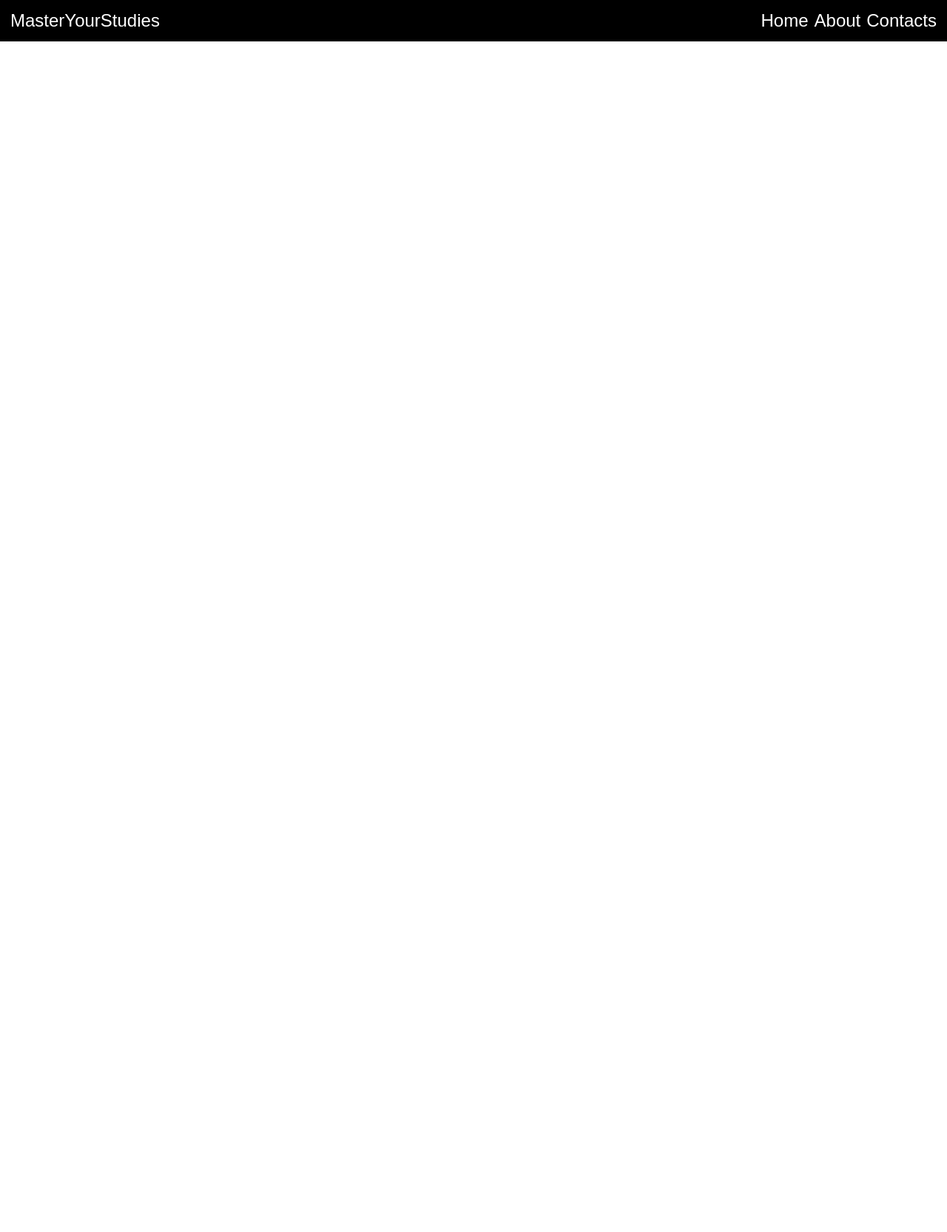
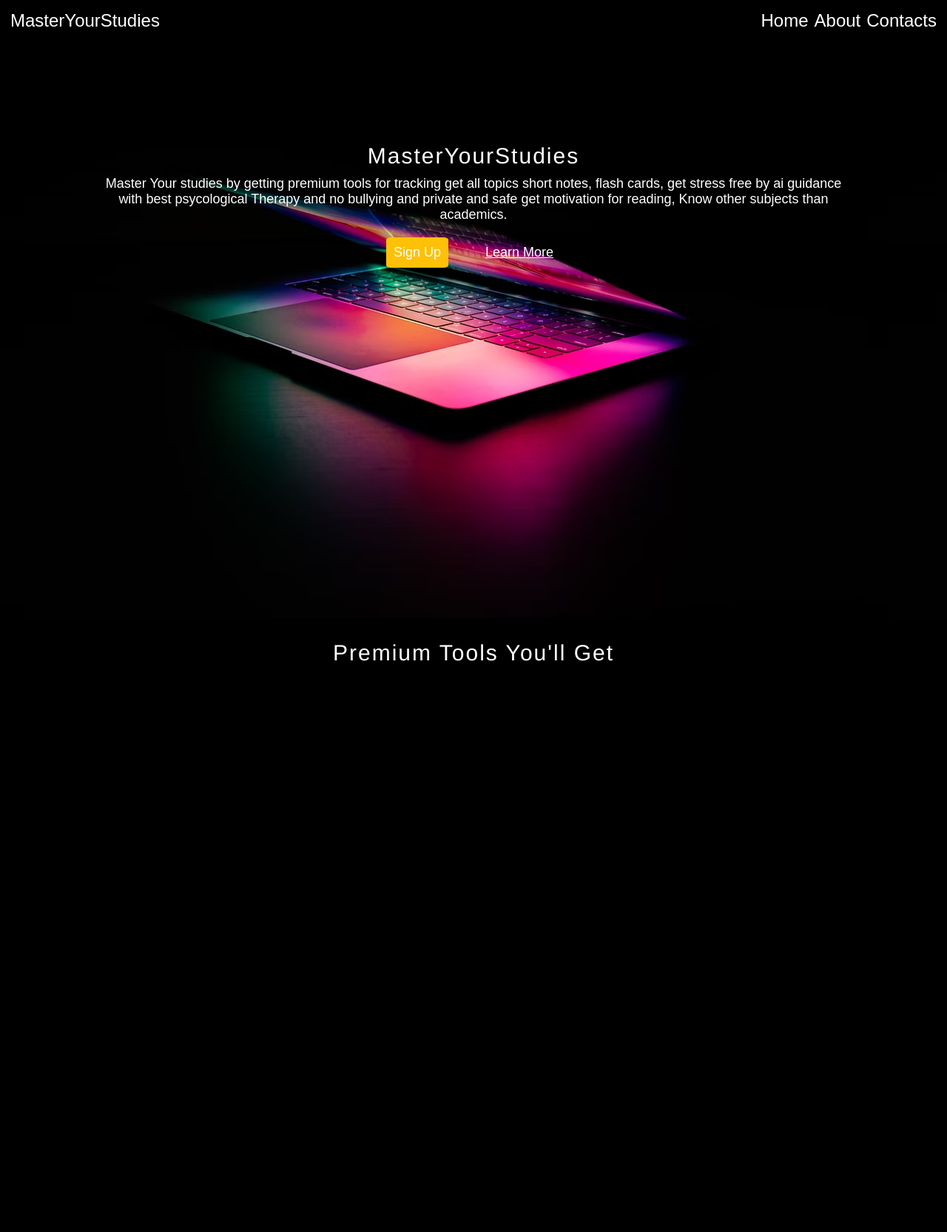
Before and after one commit to YuvrajKumar094/newProjectPrac, a Django app: page / in a window 1280 px wide. Shown: the whole page at 74% size. Before the commit the page ends 56 px from the top, so only its background shows below. Run offline with Django 4.2, Linux system fonts and the light colour scheme.

Commit message:
Made 1st slide for welcoming dummy

```diff
--- a/static/CSS/homeStyle.css
+++ b/static/CSS/homeStyle.css
@@ -1,3 +1,4 @@
+
 *{
     margin: 0;
     padding: 0;
@@ -5,11 +6,16 @@
     font-family:   sans-serif;
     font-size: 18px;
 }
+body{
+    background-color: #000;
+}
 nav{
     display: flex;
     justify-content: space-between;
     background: black;
     padding: 10px;
+    position: sticky;
+    width: 100%;
 
 }
 nav ul{
@@ -27,3 +33,76 @@ nav ul li,span{
 nav ul img{
     height: 100px;
 }
+
+/* main style  */
+
+main{
+    /* top: 55px; */
+    position: relative;
+
+}
+#entryPage{
+    text-align: center;
+    align-items: center;
+    height: 100vh;
+    background: rgba(0, 0, 0, 0.5);
+    background-image:url("../IMG/laptopimg.avif");
+
+}
+
+#MainText{
+    padding: 10%;
+     /* padding-top: 20%; */
+     /* height: 150px; */
+     color: white;
+     /* width: 500px; */
+
+}
+h1{
+    font-family: Helvetica;
+    font-size: 30px;
+    font-weight: 500;
+    letter-spacing: 2px;
+    margin: 10px;
+
+}
+h2{
+    font-family:Arial;
+    font-weight: 300;
+}
+#mainActionButton{
+    justify-content: center;
+    display: flex;
+    align-items: center;
+    text-align: center;
+
+}
+#mainActionButton a,button{
+    padding: 10px;
+    margin: 20px;
+}
+button{
+    outline: none;
+    background: none;
+    border: 0;
+}
+.signUpBtn{
+    background:#FEC107;
+    color: white;
+    border: 0px solid #FEC107;
+    border-radius :8%;
+}
+.LearnMoreBtn{
+    color: white;
+}
+#secondMainPage{
+    height: 100vh;
+    text-align: center;
+    align-items: center;
+    background:black;
+
+}
+#secondMainPage h1{
+    color: white;
+    /* margin: 10px; */
+}
--- a/templates/home.html
+++ b/templates/home.html
@@ -2,8 +2,8 @@
 <!DOCTYPE html>
 <html lang="en">
   <head>
-    <meta charset="UTF-8">
-    <meta name="viewport" content="width=device-width, initial-scale=1.0">
+    <meta charset="UTF-8" />
+    <meta name="viewport" content="width=device-width, initial-scale=1.0" />
     <link href="{% static "CSS/homeStyle.css" %}" rel="stylesheet">
     <title>Document</title>
   </head>
@@ -11,16 +11,37 @@
     <header>
       <nav>
         <ul>
-                {% comment %} <--<img src="{% static "IMG/logo.png" %}" alt="no Img"> --> {% endcomment %}
+          {% comment %} <--<img src="{% static "IMG/logo.png" %}" alt="no Img">
+          --> {% endcomment %}
           <span>MasterYourStudies</span>
         </ul>
         <ul>
           <li class="navLinks">Home</li>
           <li class="navLinks">About</li>
           <li class="navLinks">Contacts</li>
-
         </ul>
       </nav>
     </header>
+    <main>
+      <div id="entryPage">
+        <div id="MainText">
+          <h1>MasterYourStudies</h1>
+          <h2>
+            Master Your studies by getting premium tools for tracking get all
+            topics short notes, flash cards, get stress free by ai guidance with
+            best psycological Therapy and no bullying and private and safe get
+            motivation for reading, Know other subjects than academics.
+          </h2>
+          <div id="mainActionButton">
+            <button type="button" class="signUpBtn">Sign Up</button>
+            <a href="#" class="LearnMoreBtn">Learn More</a>
+          </div>
+        </div>
+      </div>
+
+      <div id="secondMainPage">
+        <h1>Premium Tools You'll Get</h1>
+      </div>
+    </main>
   </body>
 </html>
```
Also changed, not shown: static/IMG/laptopimg.avif (added). Lines whose indentation alone changed are shown as unchanged.
